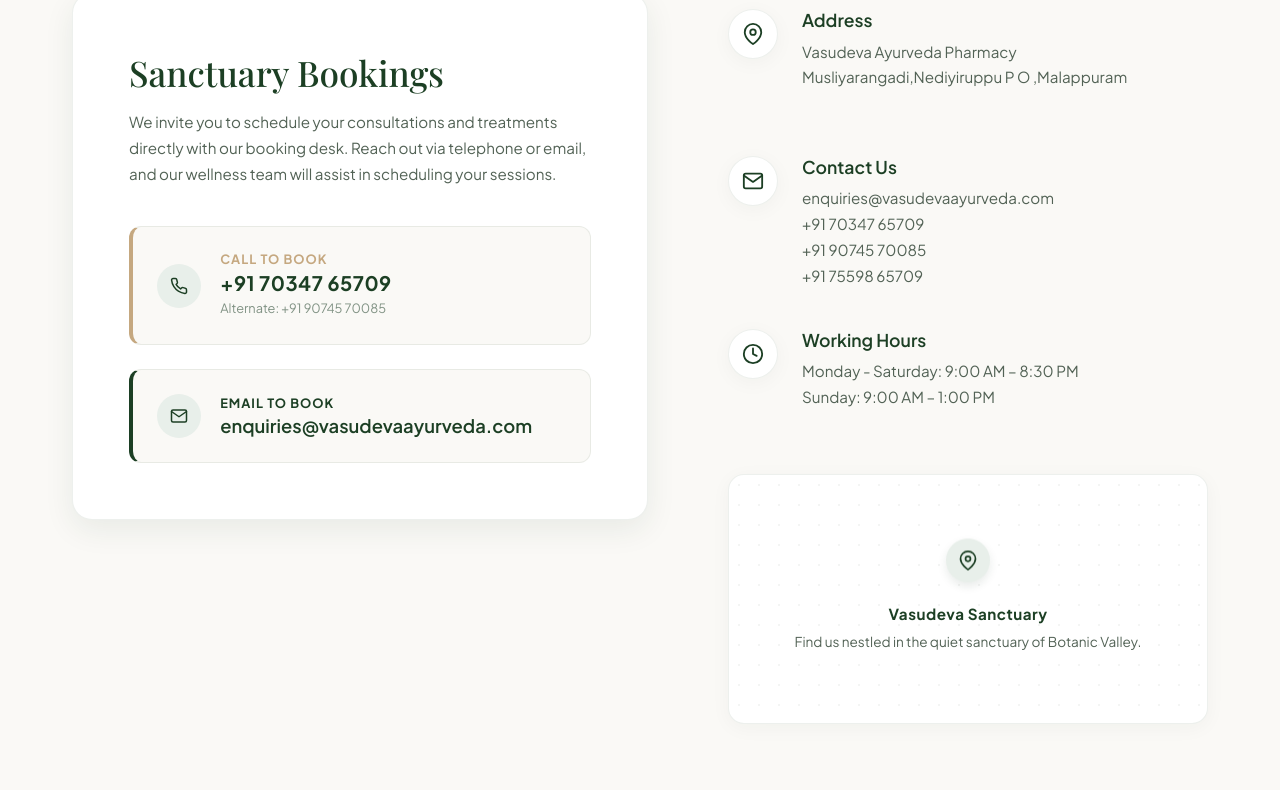
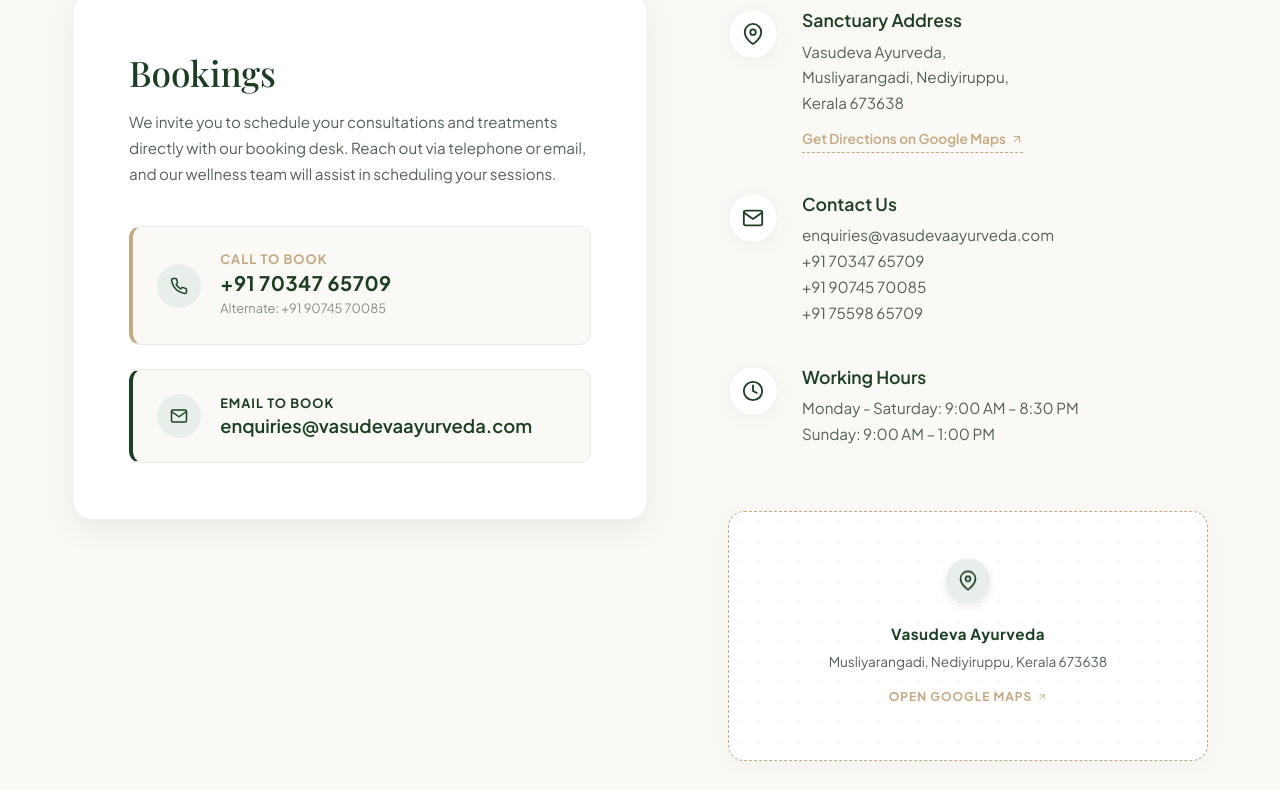
Before and after one commit to BK0005/Vasudeva-Ayurveda, a website: page index.html in a window 1280 px wide. Shown: the part 4470-5260 px from the top of the page. Drawn offline with nearby package versions, Linux system fonts and the light colour scheme; a web font is replaced by a local one.

Commit message:
Update address text and map placeholder to point to Google Maps location

```diff
--- a/index.html
+++ b/index.html
@@ -452,7 +452,7 @@
 
         <!-- Booking Invitation card -->
         <div class="booking-form-box reveal reveal-fade-left">
-          <h3>Sanctuary Bookings</h3>
+          <h3>Bookings</h3>
           <p>We invite you to schedule your consultations and treatments directly with our booking desk. Reach out via telephone or email, and our wellness team will assist in scheduling your sessions.</p>
 
           <div class="booking-pathways" style="margin-top: 2.5rem; display: flex; flex-direction: column; gap: 1.5rem;">
@@ -503,11 +503,12 @@
                 </svg>
               </div>
               <div class="contact-info-details">
-                <h4> Address</h4>
-                <p>Vasudeva Ayurveda Pharmacy
-                Musliyarangadi,Nediyiruppu P O ,Malappuram
-
-                  </p>
+                <h4>Sanctuary Address</h4>
+                <p style="margin-bottom: 0.5rem;">Vasudeva Ayurveda, <br>Musliyarangadi, Nediyiruppu, <br>Kerala 673638</p>
+                <a href="https://share.google/7SOZoKBlluWqnLJgT" target="_blank" rel="noopener noreferrer" style="font-size: 0.85rem; color: var(--accent-gold); font-weight: 600; display: inline-flex; align-items: center; gap: 5px; border-bottom: 1px dashed var(--accent-gold); padding-bottom: 2px;">
+                  Get Directions on Google Maps
+                  <svg viewBox="0 0 24 24" fill="none" stroke="currentColor" stroke-width="2" stroke-linecap="round" stroke-linejoin="round" style="width: 12px; height: 12px;"><line x1="7" y1="17" x2="17" y2="7"></line><polyline points="7 7 17 7 17 17"></polyline></svg>
+                </a>
               </div>
             </div>
 
@@ -544,7 +545,7 @@
           </div>
 
           <!-- Aesthetic Map Placeholder -->
-          <div class="map-placeholder-box">
+          <a href="https://share.google/7SOZoKBlluWqnLJgT" target="_blank" rel="noopener noreferrer" class="map-placeholder-box" style="display: flex; text-decoration: none; color: inherit; transition: var(--transition-smooth); border: 1px dashed var(--accent-gold);">
             <div class="map-bg-texture"></div>
             <div class="map-inner-card">
               <div class="map-pin-icon">
@@ -552,10 +553,14 @@
                   <path d="M21 10c0 7-9 13-9 13s-9-6-9-13a9 9 0 0 1 18 0z"></path><circle cx="12" cy="10" r="3"></circle>
                 </svg>
               </div>
-              <h5>Vasudeva Sanctuary</h5>
-              <p>Find us nestled in the quiet sanctuary of Botanic Valley.</p>
+              <h5>Vasudeva Ayurveda</h5>
+              <p style="margin-bottom: 0.5rem;">Musliyarangadi, Nediyiruppu, Kerala 673638</p>
+              <span style="font-size: 0.75rem; font-weight: 700; text-transform: uppercase; color: var(--accent-gold); letter-spacing: 1px; display: inline-flex; align-items: center; gap: 5px;">
+                Open Google Maps
+                <svg viewBox="0 0 24 24" fill="none" stroke="currentColor" stroke-width="2" stroke-linecap="round" stroke-linejoin="round" style="width: 10px; height: 10px;"><line x1="7" y1="17" x2="17" y2="7"></line><polyline points="7 7 17 7 17 17"></polyline></svg>
+              </span>
             </div>
-          </div>
+          </a>
 
         </div>
 
```
